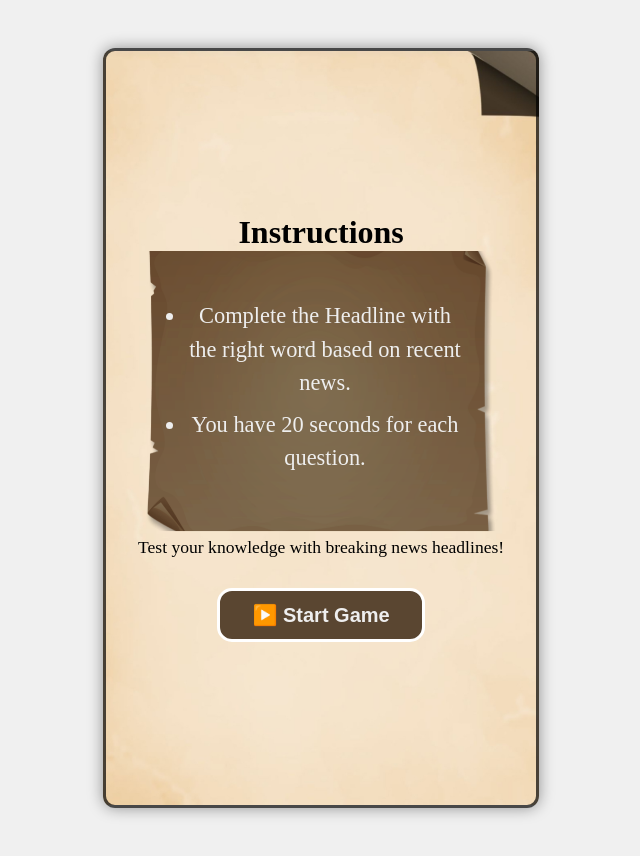
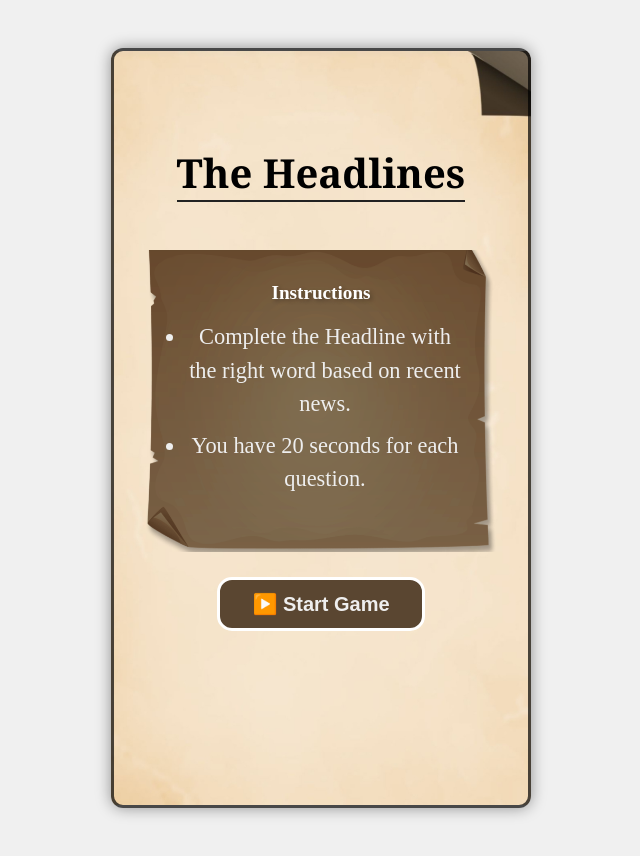
Before and after one commit to Kalmeshwar27/headlinesreact, a React (Create React App) app: page / in a window 1280 px wide. Shown: the whole page, without its empty margins (319-959 px from the left). Built offline with nearby package versions, Linux system fonts and the light colour scheme.

Commit message:
updated code

```diff
--- a/src/App.css
+++ b/src/App.css
@@ -93,14 +93,27 @@ body {
   transform: scale(0.9);
   opacity: 0;
 }
+.start-screen h1 {
+  font-family: "Georgia", serif;
+  font-size: 2.5rem;
+  margin-top: -5rem;
+  color: #000;
+  /* text-shadow: 2px 2px 4px rgba(0, 0, 0, 0.3); */
+  margin-bottom: 3rem;
+  border-bottom: 2px solid #222;
+}
+.start-screen h3{
+  font-size: 1.2rem;
+  color: #ffffff;
+  text-shadow: 2px 2px 4px rgba(0, 0, 0, 0.3);
+}
 
 .start-screen p {
-  color: black;
+  color: rgb(255, 255, 255);
   background: image(u);
   font-size: 1.1rem;
   margin: 0.40rem 0;
 }
-
 .start-button {
   flex: 1 1 45%;
   min-width: 203px;
@@ -566,7 +579,7 @@ body {
 }
 
 .image-frame {
-  width: 120%;
+  width: 110%;
   /* increase max-width as needed */
   aspect-ratio: 3 / 2;
   margin: 20px 0;
@@ -649,7 +662,7 @@ body {
   }
 
   .headline-text {
-    font-size: 1.5rem;
+    font-size: 1.3rem;
   }
 
   .speak-btn {
--- a/src/App.js
+++ b/src/App.js
@@ -159,8 +159,9 @@ function App() {
   if (!started) {
     return (
       <div className="start-screen">
-        <h1>Instructions</h1>
+        <h1>The Headlines</h1>
         <div className="start-box">
+          <h3>Instructions</h3>
         <div className="instructions">
           <ul>
             <li>Complete the Headline with the right word based on recent news.</li>
@@ -168,7 +169,6 @@ function App() {
           </ul>
         </div>
         </div>
-        <p>Test your knowledge with breaking news headlines!</p>
         <button className="button-85" onClick={handleStart}>
           ▶️ Start Game
         </button>
```
